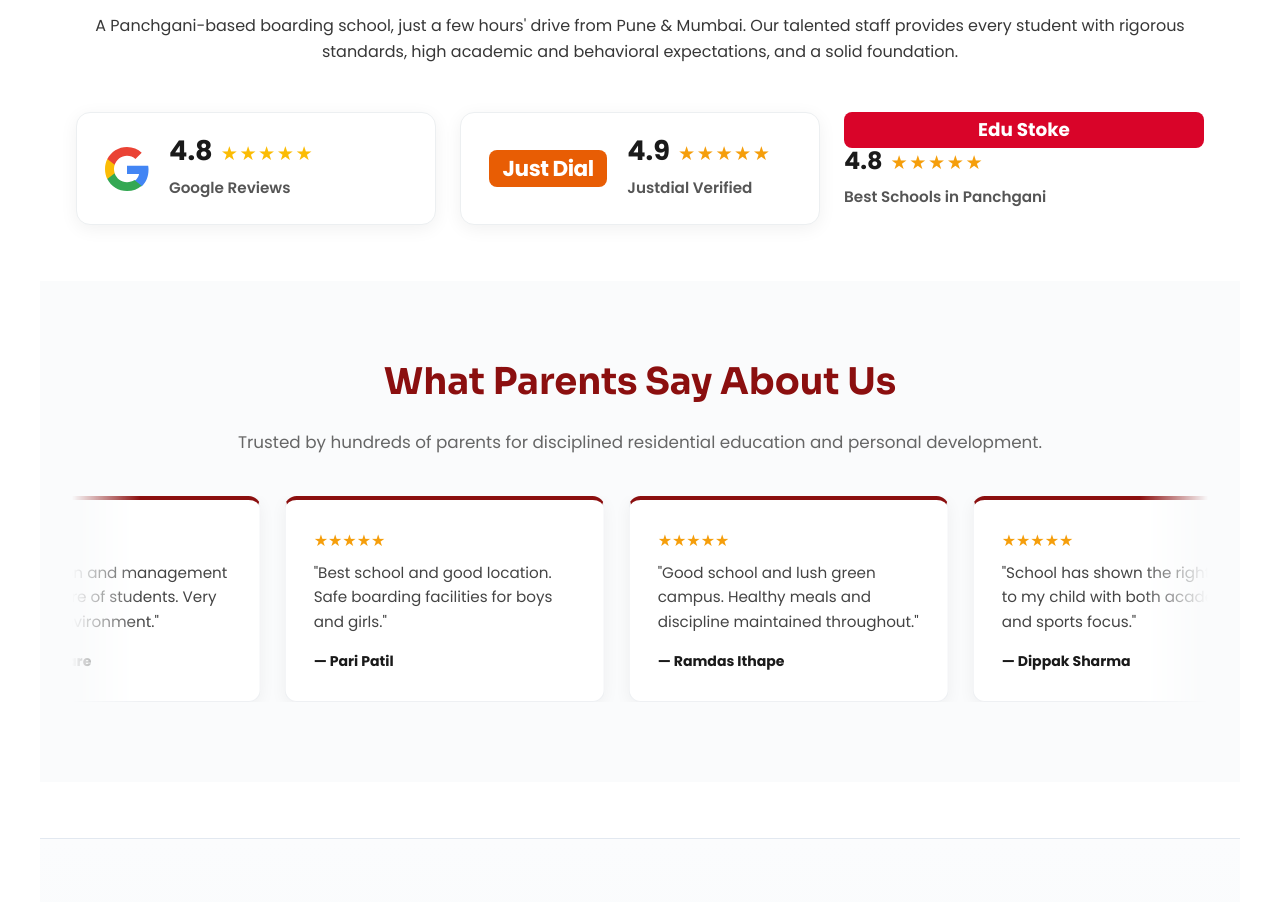
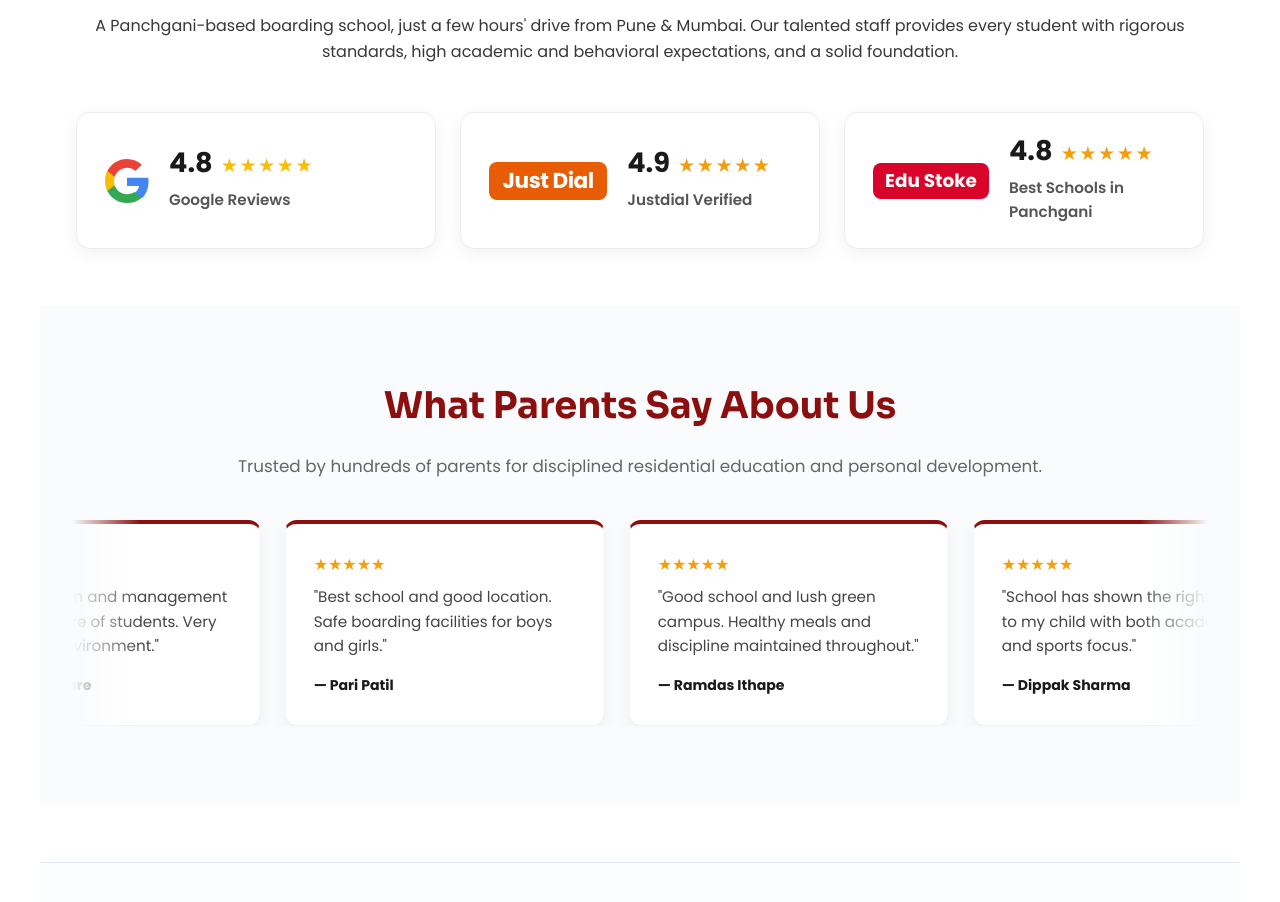
Before and after one commit to Code-Imran/shalom-international-school, a plain HTML site: page index.html in a window 1280 px wide. Shown: the part 3468-4370 px from the top of the page. Drawn offline with Linux system fonts and the light colour scheme; a web font is replaced by a local one.

Commit message:
Update site - 21-09-2026-- 18:29:40.09

```diff
--- a/index.html
+++ b/index.html
@@ -364,14 +364,15 @@
           </div>
         </a>
 
-        <!-- Edustoke -->
+<!-- Edustoke -->
         <a href="https://www.edustoke.com/panchgani/shalom-international-school-bhim-nagar-residential" target="_blank" rel="noopener noreferrer" style="text-decoration: none; color: inherit; flex: 1 1 280px; max-width: 360px;" aria-label="View Shalom International School on Edustoke">
-          <div style="background: #d90429; color: #ffffff; font-weight: 800; font-size: 1.15rem; padding: 0.55rem 0.75rem; border-radius: 8px; flex-shrink: 0; line-height: 1;">
+          <div style="background: #ffffff; padding: 1.5rem 1.75rem; border-radius: 14px; box-shadow: 0 4px 18px rgba(0,0,0,0.06); border: 1.5px solid #eceff1; display: flex; align-items: center; gap: 1.25rem; height: 100%; box-sizing: border-box; transition: transform 0.2s ease;">
+            <div style="background: #d90429; color: #ffffff; font-weight: 800; font-size: 1.15rem; padding: 0.55rem 0.75rem; border-radius: 8px; flex-shrink: 0; line-height: 1;">
               Edu Stoke
             </div>
             <div style="text-align: left;">
               <div style="display: flex; align-items: baseline; gap: 0.5rem;">
-                <span style="font-weight: 800; font-size: 1.5rem; color: #1a1a1a; line-height: 1;">4.8</span>
+                <span style="font-weight: 800; font-size: 1.7rem; color: #1a1a1a; line-height: 1;">4.8</span>
                 <span style="color: #f59e0b; font-size: 1.2rem; letter-spacing: 1.5px;">★★★★★</span>
               </div>
               <span style="font-size: 0.95rem; color: #555; font-weight: 600; display: block; margin-top: 0.35rem;">Best Schools in Panchgani</span>
```
